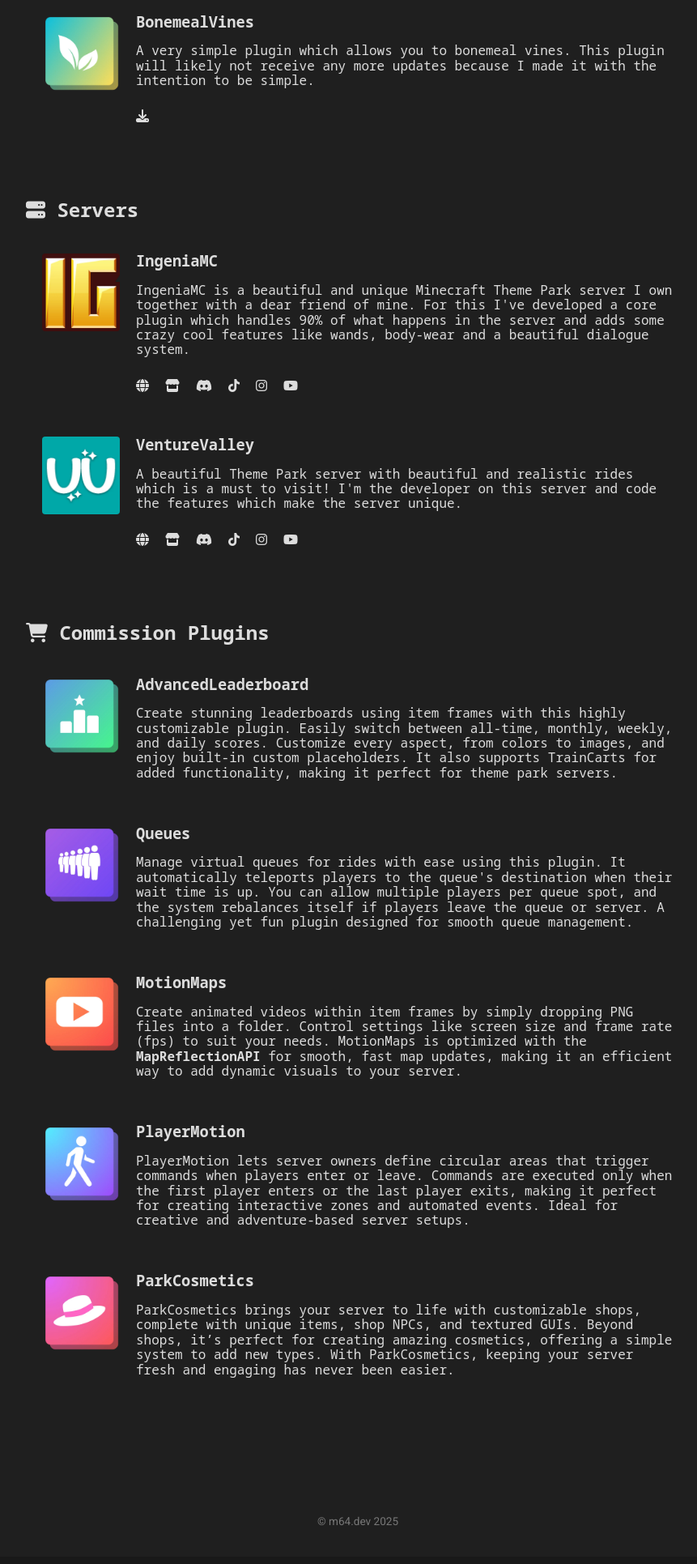
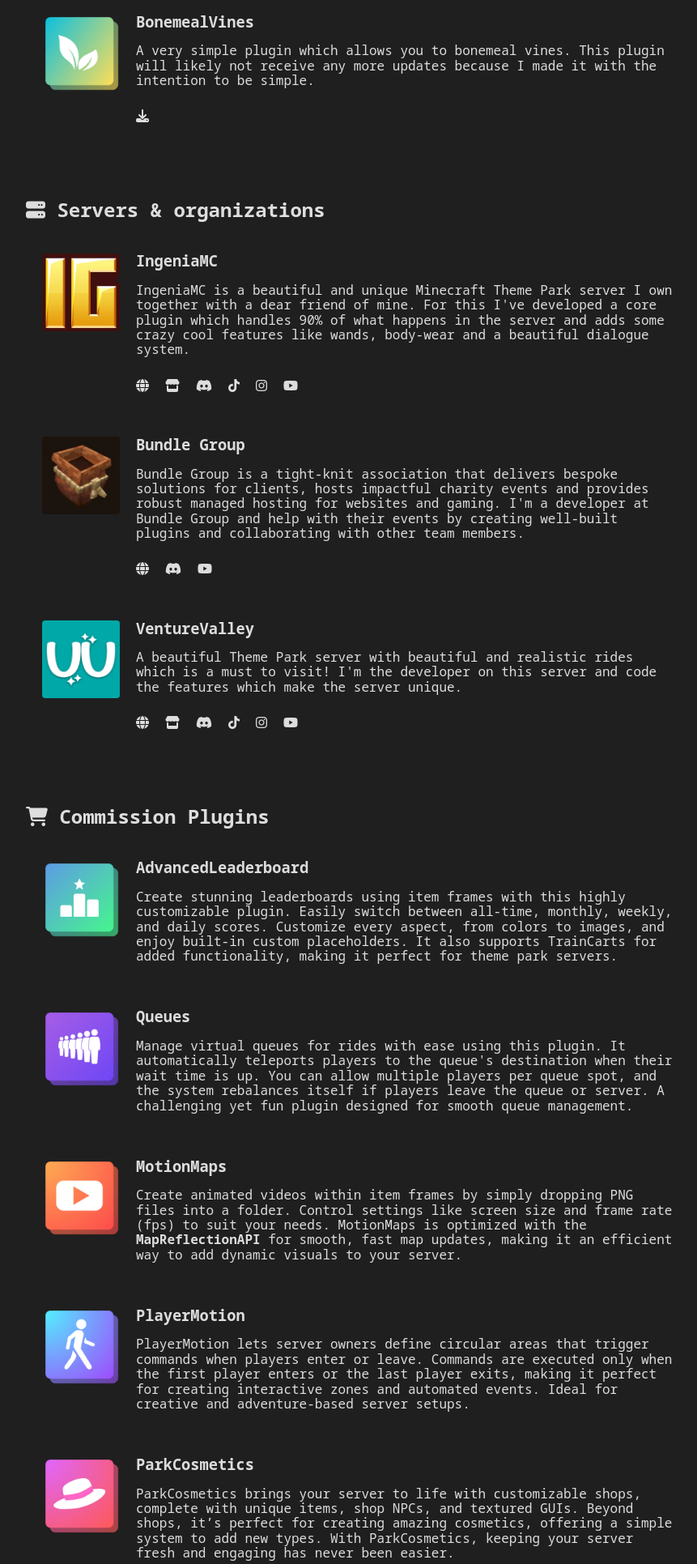
Before and after one commit to M64DiamondStar/M64Dev, a PHP site: page /projects in a window 1280 px wide. Shown: the part 742-2673 px from the top of the page at 81% size, without its empty margins (198-1059 px from the left). Before the commit the page ends 2626 px from the top, so only its background shows below. Run offline with PHP 8.4, Linux system fonts and the light colour scheme; some libraries are stand-ins or nearby versions.

Commit message:
Add ParkHotels & BundleGroup to projects list

```diff
--- a/projects.php
+++ b/projects.php
@@ -146,7 +146,7 @@
 
 
                         <br>
-                        <h2 class="scramble"><i class="fa-solid fa-server"></i> Servers</h2>
+                        <h2 class="scramble"><i class="fa-solid fa-server"></i> Servers & organizations</h2>
                         <section class="project-list">
                             <section class="project" id="ingeniamc">
                                 <div>
@@ -179,6 +179,32 @@
                                             <i class="fa-brands fa-instagram"></i>
                                         </a>
                                         <a class="btn link" href="https://www.youtube.com/watch?v=t4LSJjS4Rl0" target="_blank" rel="IngeniaMC Youtube">
+                                            <i class="fa-brands fa-youtube"></i>
+                                        </a>
+                                    </div>
+                                </div>
+                            </section>
+
+                            <section class="project" id="bundlegroup">
+                                <div>
+                                    <picture>
+                                        <source type="image/webp" srcset="/assets/projects/bundlegroup.webp">
+                                        <source type="image/jpg" srcset="/assets/projects/bundlegroup.jpg">
+                                        <img class="project-icon" src="/assets/projects/bundlegroup.jpg" alt="BundleGroup icon" draggable="false">
+                                    </picture>
+                                </div>
+                                <div>
+                                    <h3>Bundle Group</h3>
+                                        <p>Bundle Group is a tight-knit association that delivers bespoke solutions for clients, hosts impactful charity events and provides robust managed hosting for websites and gaming. I'm a developer at Bundle Group and help with their events by creating well-built plugins and collaborating with other team members.
+                                        </p>
+                                    <div class="btn-row">
+                                        <a class="btn link" href="https://bundlegroup.gg" target="_blank" rel="BundleGroup Website">
+                                            <i class="fa-solid fa-globe"></i>
+                                        </a>
+                                        <a class="btn link" href="https://discord.gg/a9ZBt4wqkz" target="_blank" rel="Atlas Discord">
+                                            <i class="fa-brands fa-discord"></i>
+                                        </a>
+                                        <a class="btn link" href="https://www.youtube.com/@bundlegroupmc" target="_blank" rel="Bundle Group Youtube">
                                             <i class="fa-brands fa-youtube"></i>
                                         </a>
                                     </div>
@@ -297,6 +323,21 @@
                                 <div>
                                     <h3>ParkCosmetics</h3>
                                         <p>ParkCosmetics brings your server to life with customizable shops, complete with unique items, shop NPCs, and textured GUIs. Beyond shops, it’s perfect for creating amazing cosmetics, offering a simple system to add new types. With ParkCosmetics, keeping your server fresh and engaging has never been easier.
+                                        </p>
+                                </div>
+                            </section>
+
+                            <section class="project" id="parkhotels">
+                                <div>
+                                    <picture>
+                                        <source type="image/webp" srcset="/assets/projects/parkhotels.webp">
+                                        <source type="image/jpg" srcset="/assets/projects/parkhotels.jpg">
+                                        <img class="project-icon" src="/assets/projects/parkhotels.jpg" alt="ParkHotels icon" draggable="false">
+                                    </picture>
+                                </div>
+                                <div>
+                                    <h3>ParkHotels</h3>
+                                        <p>Let players rent hotel rooms for up to seven days with this easy-to-use theme park plugin. Customize room types, manage bookings seamlessly, and integrate with Vault for economy support. The interactive book UI makes reservations immersive, while door lock bypass ensures easy room access.
                                         </p>
                                 </div>
                             </section>
```
Also changed, not shown: assets/projects/bundlegroup.jpg (added), assets/projects/bundlegroup.webp (added), assets/projects/parkhotels.png (added), assets/projects/parkhotels.webp (added).
